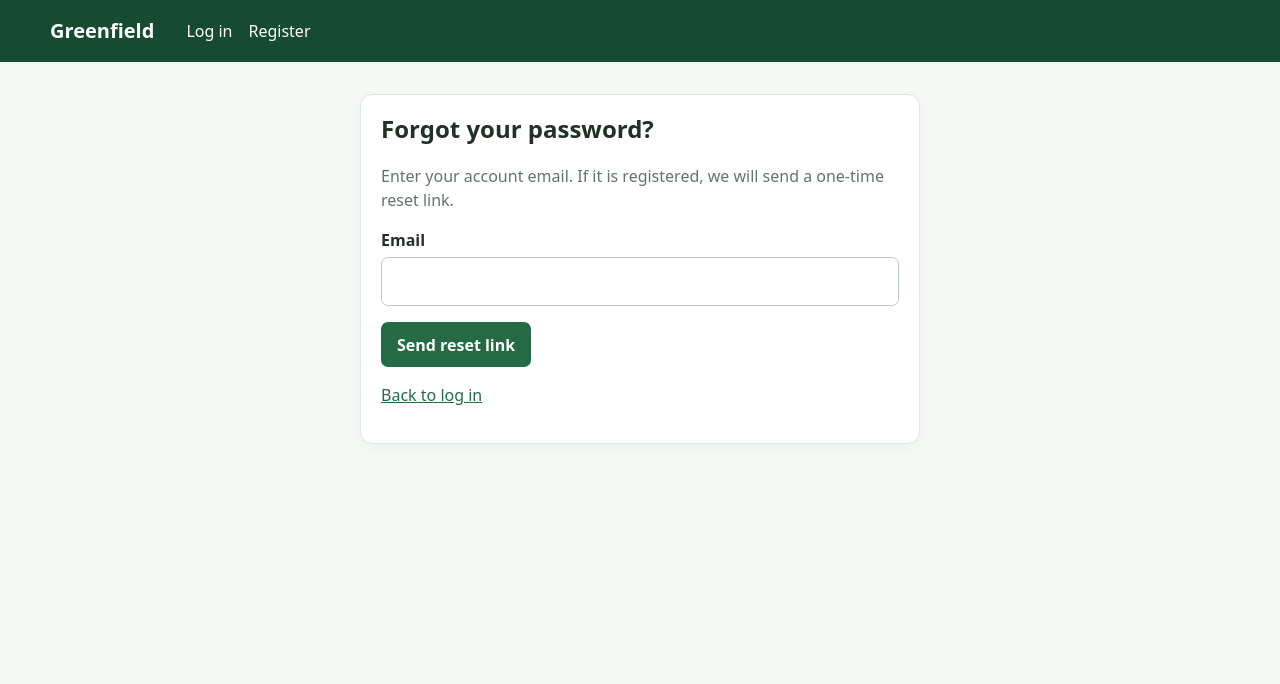
After one commit to Licht-hit/g6-harvest-system, a PHP site: page /auth/forgot_password.php in a window 1280 px wide. The commit adds this page. Shown: the top 684 px of the page. Run offline with PHP 8.4, Linux system fonts and the light colour scheme.

Commit message:
wala pa guys

```diff
--- /dev/null
+++ b/auth/forgot_password.php
@@ -0,0 +1,93 @@
+<?php
+require_once __DIR__ . '/../includes/auth.php';
+
+$submitted = false;
+$developmentResetUrl = null;
+
+if ($_SERVER['REQUEST_METHOD'] === 'POST') {
+    verify_csrf();
+
+    $emailInput = $_POST['email'] ?? '';
+    $email = is_string($emailInput)
+        ? filter_var(trim($emailInput), FILTER_VALIDATE_EMAIL)
+        : false;
+
+    if ($email) {
+        $statement = $pdo->prepare(
+            'SELECT id, name, email
+             FROM users
+             WHERE email = ?'
+        );
+        $statement->execute([$email]);
+        $user = $statement->fetch();
+
+        if ($user) {
+            $cooldown = $pdo->prepare(
+                'SELECT COUNT(*) FROM password_reset_tokens
+                 WHERE user_id = ? AND created_at > DATE_SUB(CURRENT_TIMESTAMP, INTERVAL 60 SECOND)'
+            );
+            $cooldown->execute([(int) $user['id']]);
+
+            if ((int) $cooldown->fetchColumn() === 0) {
+                try {
+                    send_password_reset_email($pdo, $user);
+                } catch (RuntimeException $exception) {
+                    error_log('Unable to prepare password reset email: ' . $exception->getMessage());
+                }
+            }
+        }
+    }
+
+    $developmentResetUrl = $_SESSION['development_password_reset_url'] ?? null;
+    unset($_SESSION['development_password_reset_url']);
+    $submitted = true;
+}
+
+$pageTitle = 'Reset password';
+require __DIR__ . '/../includes/header.php';
+?>
+<section class="form-card">
+    <?php if ($submitted): ?>
+        <h1>Check your inbox</h1>
+        <p class="muted">
+            If an account exists for that email address, password reset instructions will be sent.
+            If no email arrives, check your email configuration and the PHP error log.
+        </p>
+
+        <?php if ($developmentResetUrl): ?>
+            <div class="notice">
+                <strong>Local development link</strong>
+                <p>Open this one-time link to reset the password:</p>
+                <p>
+                    <a href="<?= h($developmentResetUrl) ?>">
+                        <?= h($developmentResetUrl) ?>
+                    </a>
+                </p>
+            </div>
+        <?php endif; ?>
+    <?php else: ?>
+        <h1>Forgot your password?</h1>
+        <p class="muted">
+            Enter your account email. If it is registered, we will send a one-time reset link.
+        </p>
+        <form method="post">
+            <?= csrf_field() ?>
+            <div class="field">
+                <label for="email">Email</label>
+                <input
+                    id="email"
+                    type="email"
+                    name="email"
+                    autocomplete="email"
+                    required
+                >
+            </div>
+            <button type="submit">Send reset link</button>
+        </form>
+    <?php endif; ?>
+
+    <p class="auth-links">
+        <a href="<?= h(app_url('auth/login.php')) ?>">Back to log in</a>
+    </p>
+</section>
+<?php require __DIR__ . '/../includes/footer.php'; ?>
--- a/auth/login.php
+++ b/auth/login.php
@@ -85,6 +85,10 @@ require __DIR__ . '/../includes/header.php';
     </form>
 
     <p class="auth-links">
+        <a href="<?= h(app_url('auth/forgot_password.php')) ?>">Forgot your password?</a>
+    </p>
+
+    <p class="auth-links">
         New buyer?
         <a href="<?= h(app_url('auth/register.php')) ?>">Create an account</a>.
     </p>
--- a/includes/functions.php
+++ b/includes/functions.php
@@ -105,7 +105,7 @@ function money($amount): string
     return '$' . number_format((float) $amount, 2);
 }
 
-function email_verification_url(string $token): string
+function email_action_url(string $path, string $token): string
 {
     $emailConfig = require __DIR__ . '/../config/email.php';
     $configuredAppUrl = $emailConfig['app_url'];
@@ -123,7 +123,7 @@ function email_verification_url(string $token): string
         }
 
         $baseUrl = rtrim($configuredAppUrl, '/');
-        return $baseUrl . '/auth/verify_email.php?token=' . rawurlencode($token);
+        return $baseUrl . '/' . ltrim($path, '/') . '?token=' . rawurlencode($token);
     }
 
     $host = $_SERVER['HTTP_HOST'] ?? '';
@@ -140,8 +140,18 @@ function email_verification_url(string $token): string
 
     $scheme = (!empty($_SERVER['HTTPS']) && $_SERVER['HTTPS'] !== 'off') ? 'https' : 'http';
     return $scheme . '://' . $host
-        . app_url('auth/verify_email.php')
+        . app_url($path)
         . '?token=' . rawurlencode($token);
+}
+
+function email_verification_url(string $token): string
+{
+    return email_action_url('auth/verify_email.php', $token);
+}
+
+function password_reset_url(string $token): string
+{
+    return email_action_url('auth/reset_password.php', $token);
 }
 
 function send_email_verification(PDO $pdo, array $user): string
@@ -219,6 +229,82 @@ function send_email_verification(PDO $pdo, array $user): string
 
         // Remove the token if delivery fails, so a failed email cannot leave an unusable link.
         $deleteToken = $pdo->prepare('DELETE FROM email_verification_tokens WHERE user_id = ? AND token_hash = ?');
+        $deleteToken->execute([(int) $user['id'], $tokenHash]);
+        throw $exception;
+    }
+
+    return 'sent';
+}
+
+function send_password_reset_email(PDO $pdo, array $user): string
+{
+    $token = bin2hex(random_bytes(32));
+    $resetUrl = password_reset_url($token);
+    $emailConfig = require __DIR__ . '/../config/email.php';
+    $tokenHash = hash('sha256', $token);
+
+    $host = '';
+    $port = 0;
+    $username = '';
+    $password = '';
+    $fromAddress = '';
+    if ($emailConfig['mode'] !== 'development') {
+        $host = trim((string) $emailConfig['host']);
+        $port = (int) $emailConfig['port'];
+        $username = trim((string) $emailConfig['username']);
+        $password = preg_replace('/\s+/', '', (string) $emailConfig['password']);
+        $fromAddress = $emailConfig['from'];
+
+        if ($host === '' || $port < 1 || $port > 65535) {
+            throw new RuntimeException('Set a valid SMTP host and port in config/email.local.php.');
+        }
+
+        if (!filter_var($username, FILTER_VALIDATE_EMAIL) || $password === '') {
+            throw new RuntimeException('Set your Gmail address and Google App Password in config/email.local.php.');
+        }
+
+        if (!filter_var($fromAddress, FILTER_VALIDATE_EMAIL) || strcasecmp($fromAddress, $username) !== 0) {
+            throw new RuntimeException('For Gmail, the sender email must match the SMTP username.');
+        }
+    }
+
+    $statement = $pdo->prepare(
+        'INSERT INTO password_reset_tokens (user_id, token_hash, expires_at, created_at)
+         VALUES (?, ?, DATE_ADD(CURRENT_TIMESTAMP, INTERVAL 1 HOUR), CURRENT_TIMESTAMP)
+         ON DUPLICATE KEY UPDATE
+            token_hash = VALUES(token_hash),
+            expires_at = VALUES(expires_at),
+            created_at = VALUES(created_at)'
+    );
+    $statement->execute([(int) $user['id'], $tokenHash]);
+
+    if ($emailConfig['mode'] === 'development') {
+        $_SESSION['development_password_reset_url'] = $resetUrl;
+        return 'development';
+    }
+
+    $body = "Hello " . $user['name'] . ",\n\n"
+        . "A password reset was requested for your account. Set a new password using this link within 1 hour:\n"
+        . $resetUrl . "\n\n"
+        . "If you did not request this, you can ignore this message.\n";
+
+    try {
+        smtp_send_email(
+            $host,
+            $port,
+            $username,
+            $password,
+            $fromAddress,
+            $user['email'],
+            'Reset your Vegetable System password',
+            $body
+        );
+    } catch (RuntimeException $exception) {
+        error_log('Password reset email delivery failed: ' . $exception->getMessage());
+
+        $deleteToken = $pdo->prepare(
+            'DELETE FROM password_reset_tokens WHERE user_id = ? AND token_hash = ?'
+        );
         $deleteToken->execute([(int) $user['id'], $tokenHash]);
         throw $exception;
     }
```
Also changed, not shown: auth/reset_password.php (added, +120 -0 lines), config/email.local.example.php (deleted, +0 -13 lines), database.sql (+10 -0 lines).
